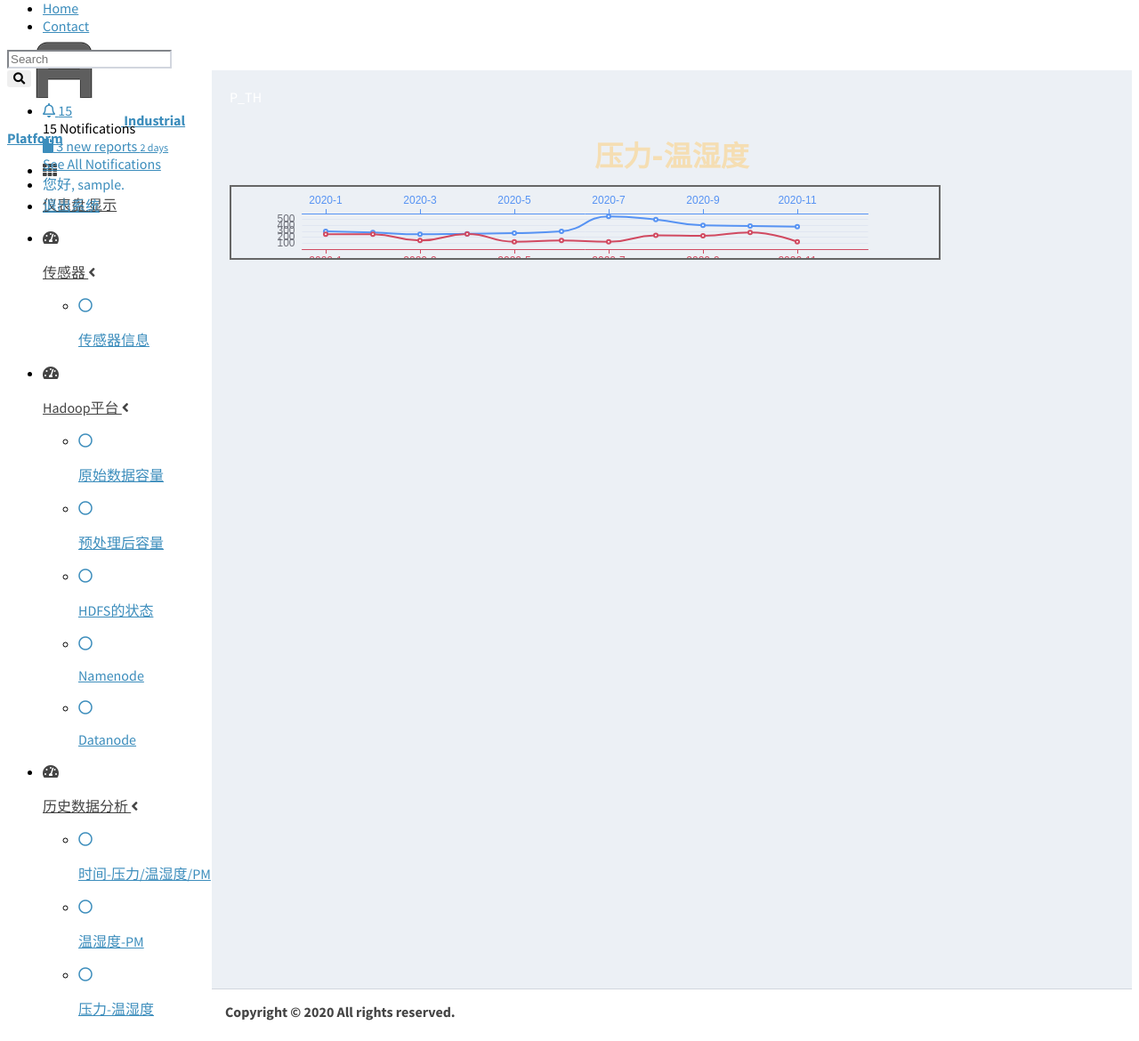
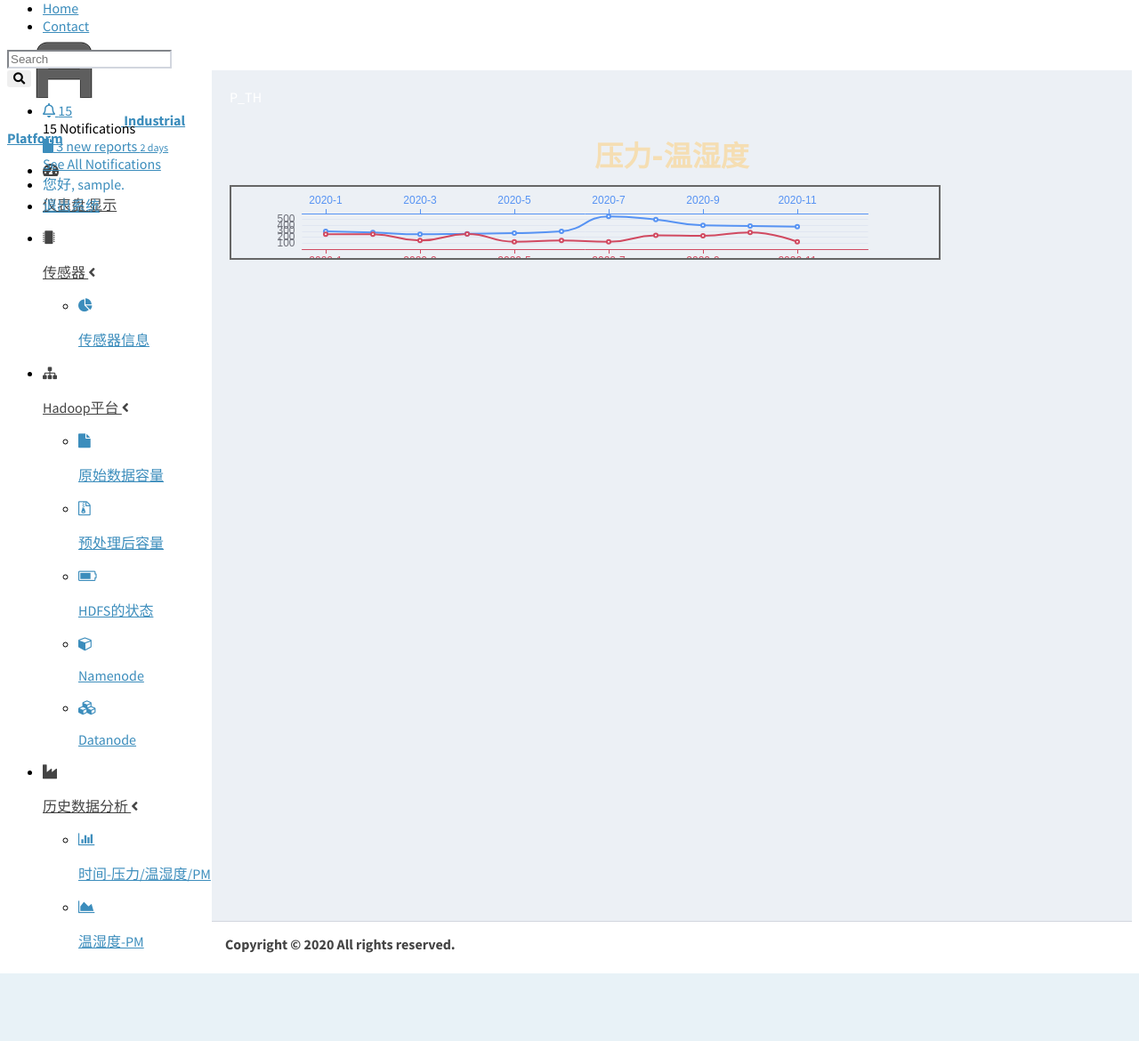
Before and after one commit to wht-dd/gongyedata, a Django app: page /P_TH/ in a window 1280 px wide. Shown: the part 45-1215 px from the top of the page at 89% size. After the commit the page ends 1139 px from the top, so only its background shows below. Run offline with Django 3.2, Linux system fonts and the light colour scheme; the visitor is signed in with stand-in values (Sample User, id 1); some libraries are stand-ins or nearby versions.

Commit message:
修改侧边栏图表

```diff
--- a/Industrial_Logs/templates/Industrial_Logs/Sensor_Proportion.html
+++ b/Industrial_Logs/templates/Industrial_Logs/Sensor_Proportion.html
@@ -7,7 +7,6 @@
     <div id="back" class="main" style="height:90%;">
         <h1 style="color:wheat;text-align: center;font-family:cursive;font-weight:700;top:-20px;position: relative;top: 10px;">传感器信息</h1>
         <div style="border:2px solid #666;width:100%;height: 80%;float:left" id="sensor_proportion_1"  class="chart-container"></div>
-
     </div>
     <script>
     $(function () {
--- a/Industrial_Logs/templates/Industrial_Logs/base.html
+++ b/Industrial_Logs/templates/Industrial_Logs/base.html
@@ -10,10 +10,12 @@
     <link rel="stylesheet" href="{{STATIC_URL}}plugins/fontawesome-free/css/all.min.css">
     <!-- Theme style -->
     <link rel="stylesheet" href="{{STATIC_URL}}dist/css/adminlte.min.css">
+    <link rel="stylesheet" href="{{STATIC_URL}}font-awesome/css/font-awesome.css">
     <!-- Google Font: Source Sans Pro -->
     <link href="https://fonts.googleapis.com/css?family=Source+Sans+Pro:300,400,400i,700" rel="stylesheet">
     <!-- 我的css和js -->
     <link href="{{STATIC_URL}}css/playground.css" media="all" rel="stylesheet" type="text/css" />
+{#    <link href="//netdna.bootstrapcdn.com/font-awesome/4.5.0/css/font-awesome.min.css" rel="stylesheet">#}
     <style>
         #container{
             padding: 0;
@@ -116,7 +118,7 @@
                with font-awesome or any other icon font library -->
                         <li class="nav-item">
                             <a href="{% url 'Industrial_Logs:topics' %}" class="nav-link active">
-                                <i class="nav-icon fas fa-th"></i>
+                                <i class="nav-icon fas fa-tachometer-alt"></i>
                                 <p>
                                     仪表盘
                                     <span class="right badge badge-danger" id="btn" onclick="btnClick(event);" >显示</span>
@@ -125,7 +127,7 @@
                         </li>
                         <li class="nav-item has-treeview menu-open">
                             <a href="#" class="nav-link ">
-                                <i class="nav-icon fas fa-tachometer-alt"></i>
+                                <i class="fa fa-microchip"></i>
                                 <p>
                                     传感器
                                     <i class="right fas fa-angle-left"></i>
@@ -155,7 +157,7 @@
                                 <li class="nav-item">
                                     <a href="{% url 'Industrial_Logs:Sensor_Proportion' %}" class="nav-link ">
                                         <!-- 添加active类菜单高亮 -->
-                                        <i class="far fa-circle nav-icon"></i>
+                                        <i class="fa fa-pie-chart"></i>
                                         <p>传感器信息</p>
                                     </a>
                                 </li>
@@ -167,7 +169,7 @@
 
                         <li class="nav-item has-treeview menu-open">
                             <a href="#" class="nav-link ">
-                                <i class="nav-icon fas fa-tachometer-alt"></i>
+                                <i class="fa fa-sitemap"></i>
                                 <p>
                                     Hadoop平台
                                     <i class="right fas fa-angle-left"></i>
@@ -177,35 +179,35 @@
                                 <li class="nav-item">
                                     <a href="{% url 'Industrial_Logs:realdev_tem' %}" class="nav-link ">
                                         <!-- 添加active类菜单高亮 -->
-                                        <i class="far fa-circle nav-icon"></i>
+                                        <i class="fa fa-file"></i>
                                         <p>原始数据容量</p>
                                     </a>
                                 </li>
                                 <li class="nav-item">
                                     <a href="{% url 'Industrial_Logs:realdev_tem' %}" class="nav-link ">
                                         <!-- 添加active类菜单高亮 -->
-                                        <i class="far fa-circle nav-icon"></i>
+                                        <i class="fa fa-file-archive-o"></i>
                                         <p>预处理后容量</p>
                                     </a>
                                 </li>
                                 <li class="nav-item">
                                     <a href="{% url 'Industrial_Logs:realdev_tem' %}" class="nav-link ">
                                         <!-- 添加active类菜单高亮 -->
-                                        <i class="far fa-circle nav-icon"></i>
+                                        <i class="fa fa-battery-three-quarters"></i>
                                         <p>HDFS的状态</p>
                                     </a>
                                 </li>
                                 <li class="nav-item">
                                     <a href="{% url 'Industrial_Logs:realdev_tem' %}" class="nav-link ">
                                         <!-- 添加active类菜单高亮 -->
-                                        <i class="far fa-circle nav-icon"></i>
+                                        <i class="fa fa-cube"></i>
                                         <p>Namenode</p>
                                     </a>
                                 </li>
                                 <li class="nav-item">
                                     <a href="{% url 'Industrial_Logs:realdev_tem' %}" class="nav-link ">
                                         <!-- 添加active类菜单高亮 -->
-                                        <i class="far fa-circle nav-icon"></i>
+                                        <i class="fa fa-cubes"></i>
                                         <p>Datanode</p>
                                     </a>
                                 </li>
@@ -216,7 +218,7 @@
 
                         <li class="nav-item has-treeview menu-open" >
                             <a href="#" class="nav-link ">
-                                <i class="nav-icon fas fa-tachometer-alt"></i>
+                                <i class="fa fa-industry"></i>
                                 <p>
                                     历史数据分析
                                     <i class="right fas fa-angle-left"></i>
@@ -226,22 +228,22 @@
                                 <li class="nav-item">
                                     <a href="{% url 'Industrial_Logs:BME280' %}" class="nav-link ">
                                         <!-- 添加active类菜单高亮 -->
-                                        <i class="far fa-circle nav-icon"></i>
+                                        <i class="fa fa-bar-chart"></i>
                                         <p>时间-压力/温湿度/PM</p>
                                     </a>
                                 </li>
                                 <li class="nav-item">
                                     <a href="{% url 'Industrial_Logs:PTH_PM' %}" class="nav-link ">
                                         <!-- 添加active类菜单高亮 -->
-                                        <i class="far fa-circle nav-icon"></i>
+                                        <i class="fa fa-area-chart"></i>
                                         <p>温湿度-PM</p>
                                     </a>
                                 </li>
                                 <li class="nav-item">
                                     <a href="{% url 'Industrial_Logs:P_TH' %}" class="nav-link ">
                                         <!-- 添加active类菜单高亮 -->
-                                        <i class="far fa-circle nav-icon"></i>
-                                        <p>压力-温湿度</p>
+                                        <i class="fa fa-thermometer-three-quarters"></i>
+                                        <p>温湿度-压力</p>
                                     </a>
                                 </li>
 
@@ -270,23 +272,24 @@
 {#                            </ul>#}
 {#                        </li>#}
                         <li class="nav-item has-treeview menu-open">
-                            <a href="#" class="nav-link ">
-                                <i class="nav-icon fas fa-tachometer-alt"></i>
+                             <a href="{% url 'Industrial_Logs:realTemAndHum' %}" class="nav-link ">
+                                <i class="fa fa-line-chart"></i>
                                 <p>
+
                                     实时数据展示
-                                    <i class="right fas fa-angle-left"></i>
+{#                                    <i class="right fas fa-angle-left"></i>#}
                                 </p>
                             </a>
-                            <ul class="nav nav-treeview">
-                                <li class="nav-item">
-                                    <a href="{% url 'Industrial_Logs:realTemAndHum' %}" class="nav-link ">
-                                        <!-- 添加active类菜单高亮 -->
-                                        <i class="far fa-circle nav-icon"></i>
-                                        <p>温湿度实时数据</p>
-                                    </a>
-                                </li>
-
-                            </ul>
+{#                            <ul class="nav nav-treeview">#}
+{#                                <li class="nav-item">#}
+{#                                    <a href="{% url 'Industrial_Logs:realTemAndHum' %}" class="nav-link ">#}
+{#                                        <!-- 添加active类菜单高亮 -->#}
+{#                                        <i class="fa fa-line-chart"></i>#}
+{#                                        <p>温湿度实时数据</p>#}
+{#                                    </a>#}
+{#                                </li>#}
+{##}
+{#                            </ul>#}
 
                         </li>
 
--- a/Industrial_Logs/templates/Industrial_Logs/new_entry.html
+++ b/Industrial_Logs/templates/Industrial_Logs/new_entry.html
@@ -2,6 +2,7 @@
 {% load bootstrap3 %}
 {% block header %}
   <h2>Add a new Entry:</h2>
+
 {% endblock header %}
 
 {% block content %}
--- a/Industrial_Logs/views.py
+++ b/Industrial_Logs/views.py
@@ -37,7 +37,6 @@
     for row in result:
         dict["kind"].append(row.kind)
         dict['count'].append({"value":row.count,"name":row.kind})
-    # print(dict)
     return render(request, 'Industrial_Logs/Sensor_Proportion.html', dict)
 
 
--- a/static/dist/js/OtherCharts.js
+++ b/static/dist/js/OtherCharts.js
@@ -29,8 +29,7 @@
             type: 'pie',
             radius: '55%',
             center: ['50%', '60%'],
-            data:datay
-                ,
+            data:datay,
             emphasis: {
                 itemStyle: {
                     shadowBlur: 10,
```
